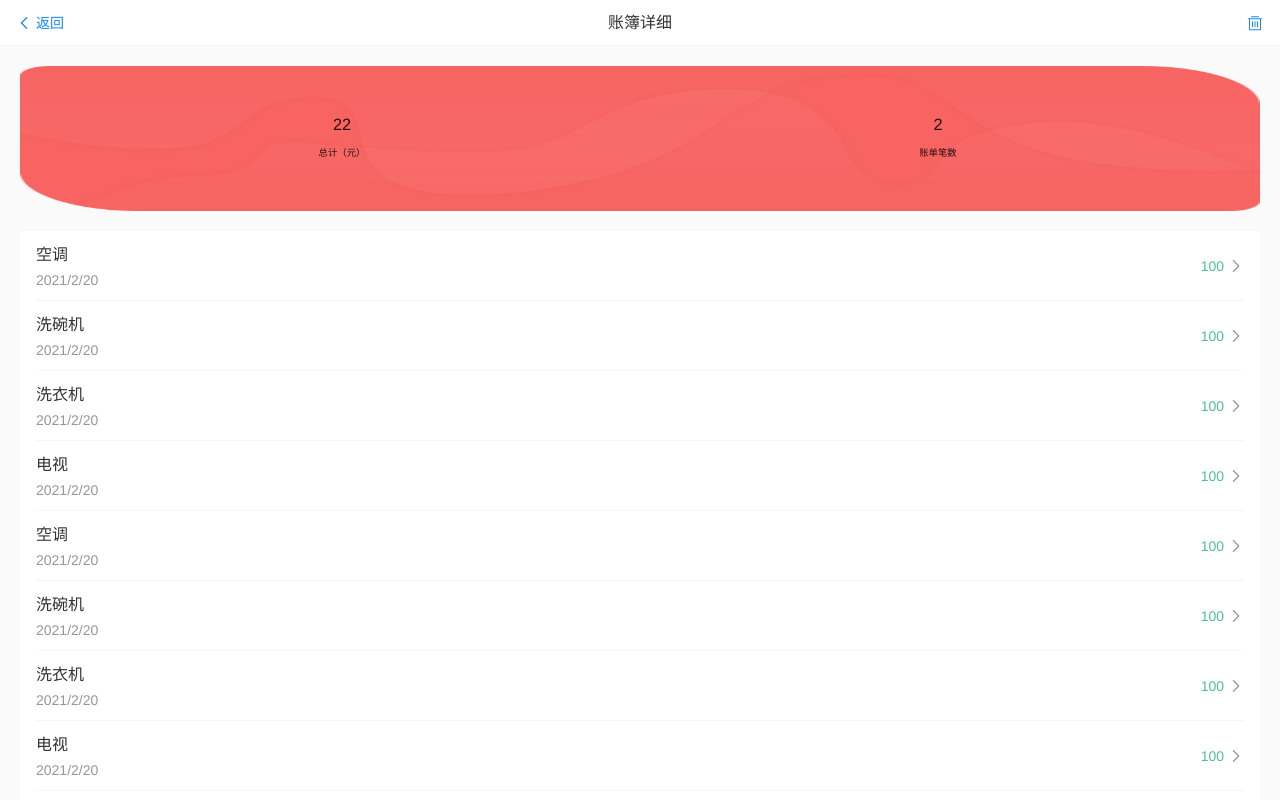
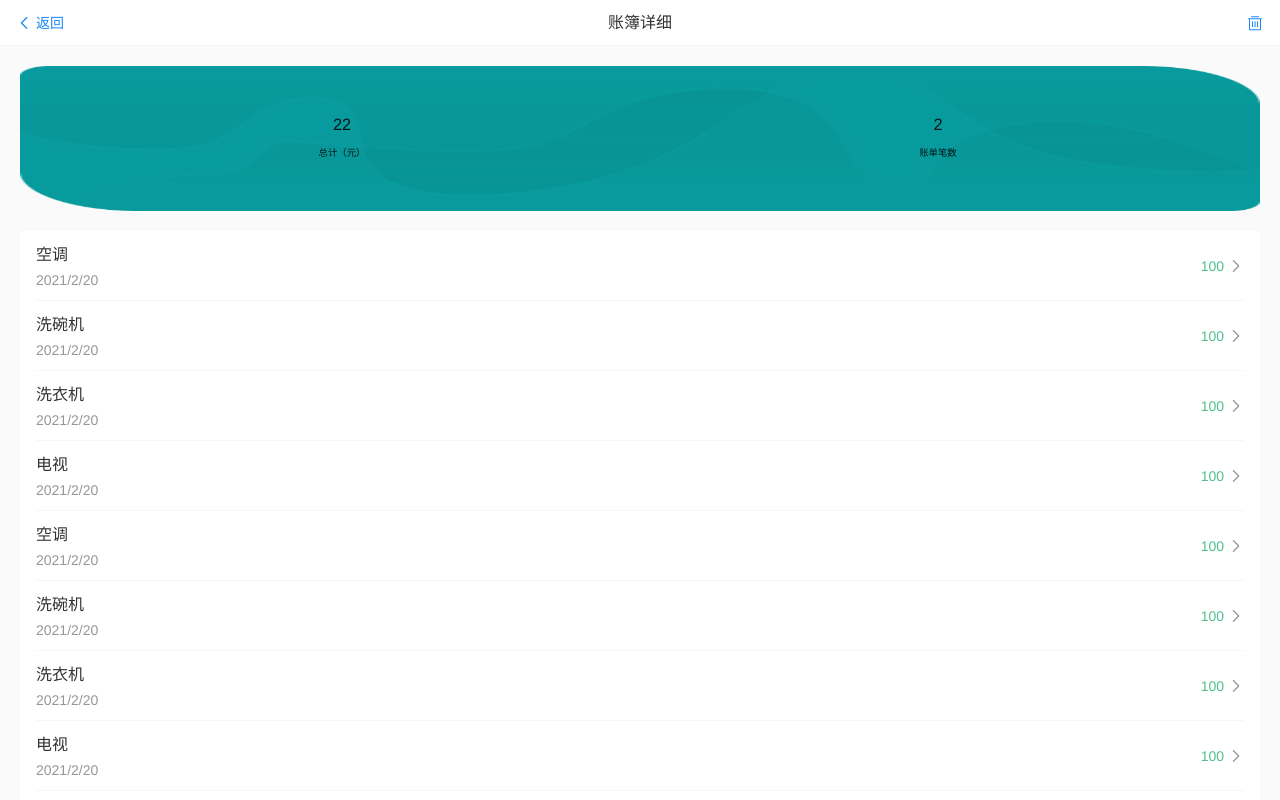
Before and after one commit to micahh28/hhgiftcash, a Vue app: page /billbook in a window 1280 px wide. Shown: the top 800 px of the page. Built offline with nearby package versions, Linux system fonts and the light colour scheme.

Commit message:
更新 礼簿功能

```diff
--- a/src/views/giftbook/BillBook.vue
+++ b/src/views/giftbook/BillBook.vue
@@ -19,7 +19,7 @@
 
      <!-- 头部总计 -->
     <div class="app-content">
-      <div class="summary">
+      <div class="summary-bill">
         <van-row type="flex" justify="center">
           <van-col span="12">
             <br />
@@ -165,10 +165,10 @@ export default {
 </script>
 
 <style>
-.summary {
+.summary-bill {
   margin: 20px 0 20px 0;
   padding: 24px;
-  background-image: url(../../assets/img/giftbook/bg_summary.png);
+  background-image: url(../../assets/img/giftbook/bg_summary_bill.png);
   background-repeat: no-repeat;
   background-size: 100% 100%;
   -moz-background-size: 100% 100%;
--- a/src/views/giftbook/Giftbook.vue
+++ b/src/views/giftbook/Giftbook.vue
@@ -45,7 +45,7 @@
         <van-tab title="账簿" name="bill">
           <!-- 内容 -->
           <div class="app-content">
-            <div class="summary">
+            <div class="summary-bill">
               <van-row type="flex" justify="center">
                 <van-col span="12">
                   <br />
@@ -185,7 +185,15 @@ export default {
   -moz-background-size: 100% 100%;
   color: #ffffff;
 }
-
+.summary-bill {
+  margin: 20px 0 20px 0;
+  padding: 24px;
+  background-image: url(../../assets/img/giftbook/bg_summary_bill.png);
+  background-repeat: no-repeat;
+  background-size: 100% 100%;
+  -moz-background-size: 100% 100%;
+  color: #ffffff;
+}
 .book {
   padding: 32px 24px 50px 24px;
   background-image: url(../../assets/img/giftbook/bg_book.png);
```
Also changed, not shown: src/assets/img/giftbook/bg_summary_bill.png (added).
